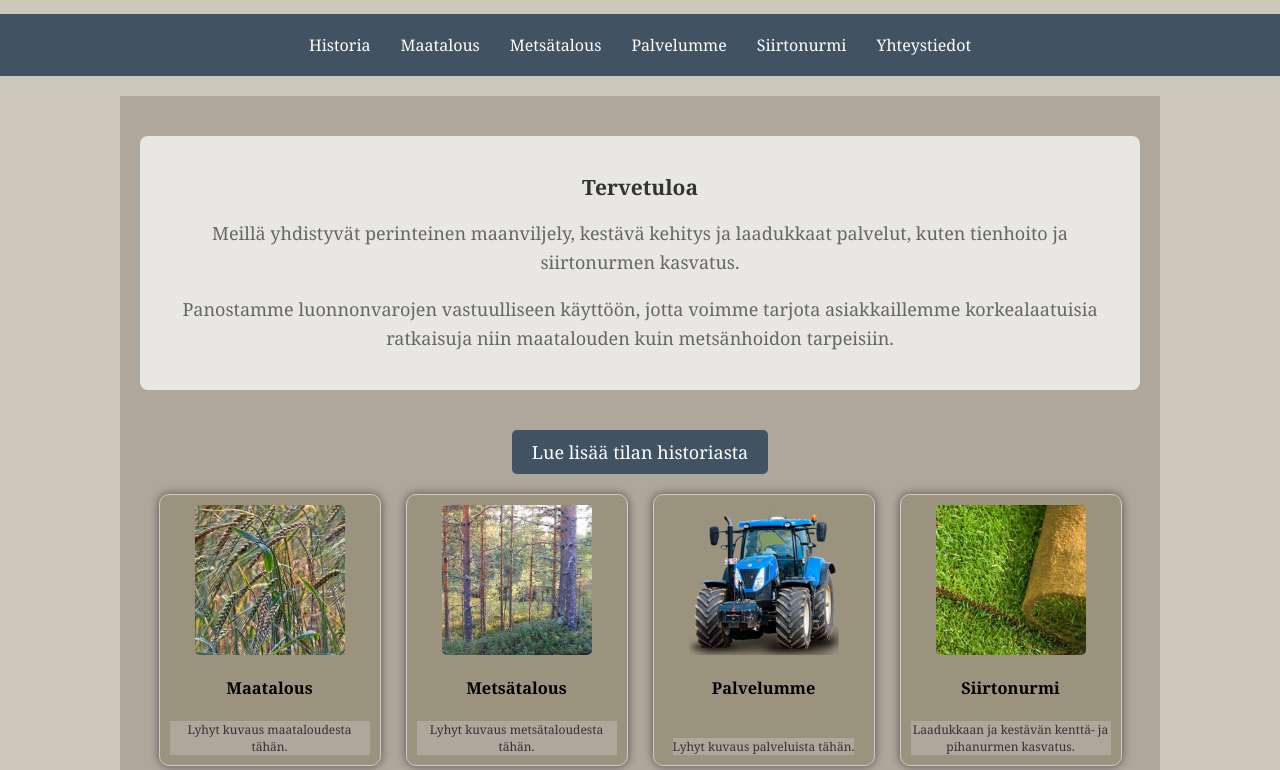
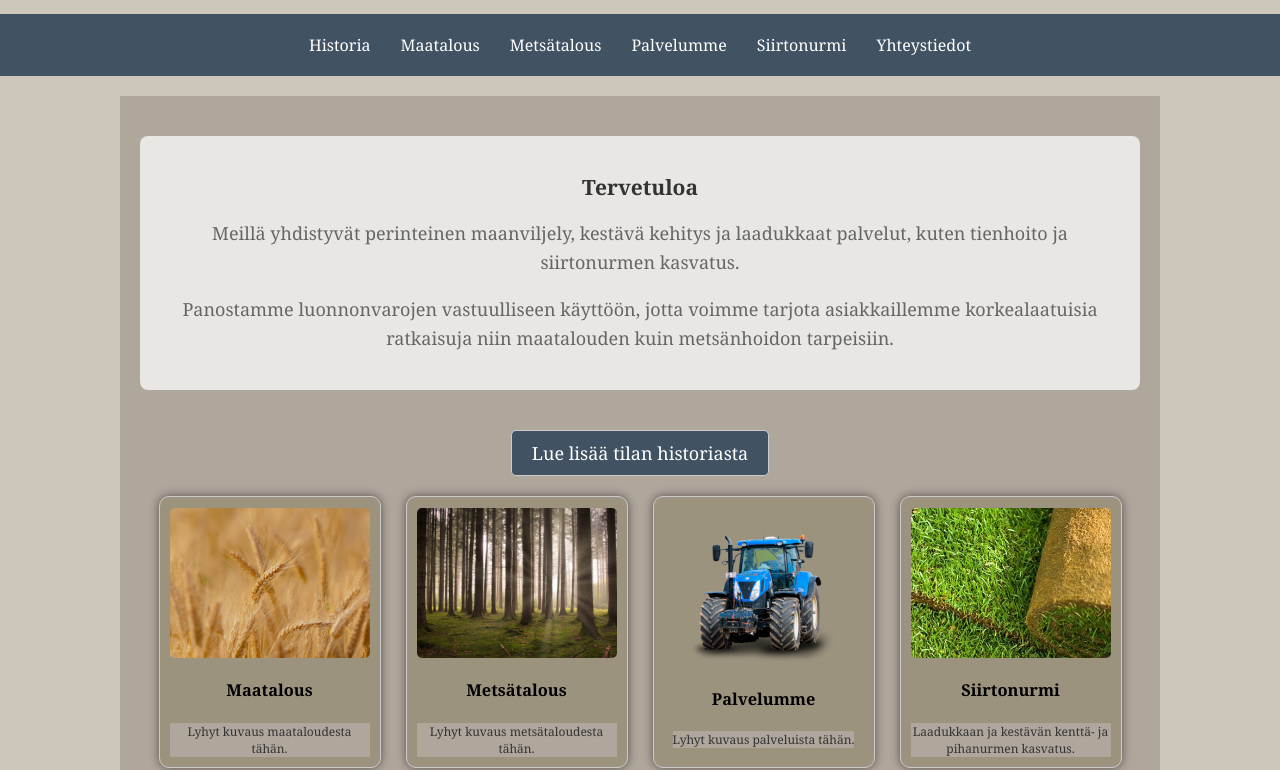
Before and after one commit to LauMa81/Kartanon-harjoitussivut, a plain HTML site: page index.html in a window 1280 px wide. Shown: the part 188-958 px from the top of the page. Drawn offline with Linux system fonts and the light colour scheme.

Commit message:
parannetut kuvat

```diff
--- a/index.html
+++ b/index.html
@@ -41,7 +41,7 @@
 
             <a href="maatalous.html">
             <div class="box" id="maatalous">
-                <img src="Kuvat/rye-5452454_640.jpg" alt="Maanviljely, viljakasvit" id="boksikuvat">
+                <img src="Kuvat/ohran_viljely.png" alt="Maanviljely, viljakasvit" id="boksikuvat">
                 <h3>Maatalous</h3>
                 <figcaption>Lyhyt kuvaus maataloudesta tähän.</figcaption>
             </div>
@@ -49,7 +49,7 @@
 
             <a href="metsatalous.html">
              <div class="box" id="metsatalous">
-                <img src="Kuvat/IMG_3846.JPG" alt="Metsän hoito ja suojelu" id="boksikuvat">
+                <img src="Kuvat/metsänhoito.png" alt="Metsän hoito ja suojelu" id="boksikuvat">
                 <h3>Metsätalous</h3>
                 <figcaption>Lyhyt kuvaus metsätaloudesta tähän.</figcaption>
              </div>
@@ -57,7 +57,7 @@
 
             <a href="palvelumme.html">
             <div class="box" id="palvelumme">
-                <img src="Kuvat/tractor-7011767_640.png" alt="Yrityksen tarjoamat palvelut kuten tienhoito ja maataloustyöt" id="boksikuvat">
+                <img src="Kuvat/tienhoitopalvelut.png" alt="Yrityksen tarjoamat palvelut kuten tienhoito ja maataloustyöt" id="boksikuvat">
                 <h3>Palvelumme</h3>
                 <figcaption>Lyhyt kuvaus palveluista tähän.</figcaption>
             </div>
@@ -65,7 +65,7 @@
 
             <a href="siirtonurmi.html">
             <div class="box" id="siirtonurmi">
-              <img src="Kuvat/nurmirulla.jpg" alt="Siirtonurmen" id="boksikuvat">
+              <img src="Kuvat/nurmi.jpg" alt="vihreä siirtonurmi rulla" id="boksikuvat">
               <h3>Siirtonurmi</h3>
               <figcaption> Laadukkaan ja kestävän kenttä- ja pihanurmen kasvatus.</figcaption>
           </div>
--- a/styles.css
+++ b/styles.css
@@ -190,7 +190,7 @@ main {
 }
 
 .box img {
-  width: 150px; /* Kuvan leveys täyttää laatikon */
+  width: 200px; /* Kuvan leveys täyttää laatikon */
   height: 150px; /* Pitää kuvan mittasuhteet */
   object-fit: cover; /* Skaalaa kuvan täyttämään laatikon säilyttäen mittasuhteet */
   border-radius: 5px; /* Pyöristää kuvan kulmat */
@@ -208,7 +208,7 @@ main {
 figcaption {
   font-size: 12px;
   color: #333;
-  margin-top: auto;
+  margin-top: 5px;
   background-color: #afa69c;
 }
 
@@ -370,6 +370,7 @@ a {
   display: flex;
   justify-content: center;
   margin-top: 20px;
+
 }
 
 .historia-button {
@@ -380,6 +381,7 @@ a {
   text-decoration: none;
   font-size: 18px;
   transition: background-color 0.3s;
+  border: 1px solid #ccc; /* Kehys laatikolle */
 }
 
 .historia-button:hover {
@@ -401,6 +403,7 @@ a {
   text-decoration: none;
   font-size: 18px;
   transition: background-color 0.3s;
+  border: 1px solid #ccc; /* Kehys laatikolle */
 }
 
 .gallery-button:hover {
```
Also changed, not shown: Kuvat/IMG_3846.JPG (deleted), Kuvat/metsänhoito.png (added), Kuvat/nurmi.jpg (renamed from Kuvat/nurmirulla.jpg), Kuvat/ohran_viljely.png (added), Kuvat/rye-5452454_640.jpg (deleted), Kuvat/siirtonurmi.png (added), Kuvat/tienhoitopalvelut.png (added), Kuvat/tractor-7011767_640.png (deleted).
